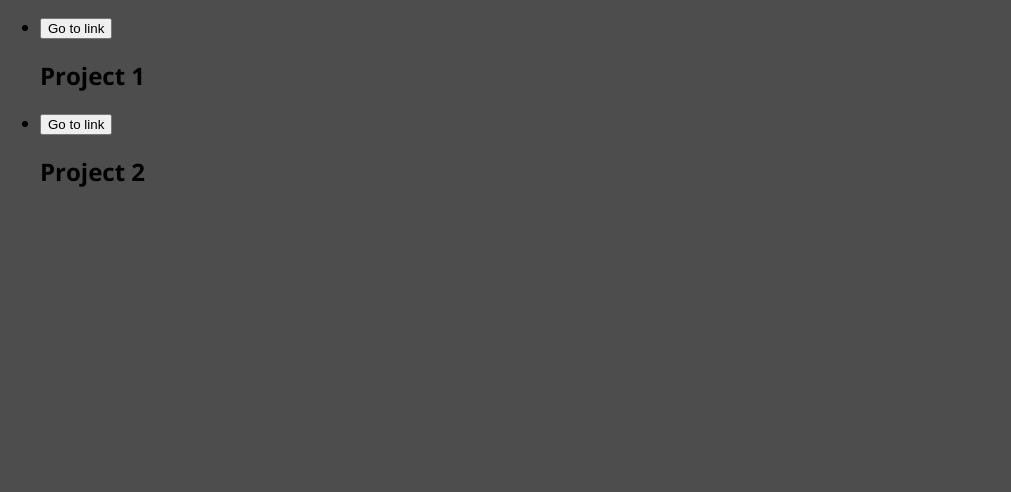
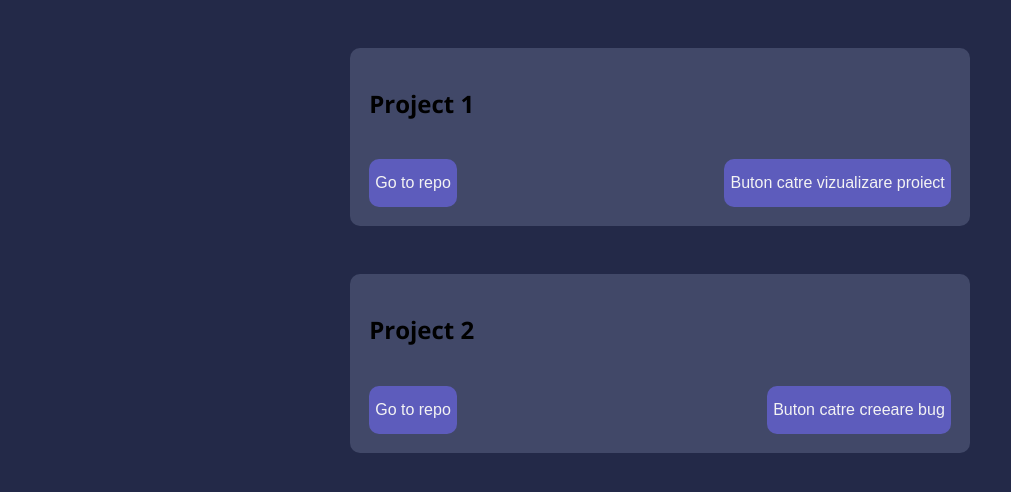
Before and after one commit to ovidiuterbea/proiectTW-bug-tracking, a React (Create React App) app in the folder frontend/: page /projects in a window 1280 px wide. Shown: the top 492 px of the page, without its empty margins (0-1011 px from the left). Built offline with nearby package versions, Linux system fonts and the light colour scheme.

Commit message:
added styling to the project components

```diff
--- a/frontend/src/index.css
+++ b/frontend/src/index.css
@@ -10,7 +10,7 @@ html {
 
 body {
   margin: 0;
-  background: #4d4d4d;
+  background: #232948;
 }
 
 .slide-in-left-enter {
--- a/frontend/src/projects/components/ProjectItem.css
+++ b/frontend/src/projects/components/ProjectItem.css
@@ -0,0 +1,36 @@
+.project-item {
+  display: flex;
+  flex-direction: column;
+  margin: 3rem auto;
+  width: 50%;
+  border-radius: 10px;
+  background-color: #414868;
+  padding: 1.2rem;
+}
+
+.project-item__buttons {
+  display: flex;
+  justify-content: space-between;
+}
+
+.project-item .user-item__info {
+  padding-bottom: 1.2rem;
+}
+
+.project-item__buttons button {
+  border: none;
+  background-color: #5d5cbc;
+  color: #f3f3f3;
+  height: 3rem;
+  width: fit-content;
+  border-radius: 10px;
+  box-shadow: inset 0 0 0 0 #7c7ac2;
+  transition: ease-out 1.2s;
+  font-size: 16px;
+  outline: none;
+}
+
+.project-item__buttons button:hover {
+  box-shadow: inset 250px 0 0 0 #7c7ac2;
+  cursor: pointer;
+}
--- a/frontend/src/projects/components/ProjectItem.js
+++ b/frontend/src/projects/components/ProjectItem.js
@@ -4,15 +4,15 @@ import "./ProjectItem.css";
 const ProjectItem = (props) => {
   return (
     <li className='project-item'>
-      <div className='project-item__content'>
-        <div class='user-item__repo'>
-          <a href={props.repo}>
-            <button>Go to link</button>
-          </a>
-        </div>
-        <div className='user-item__info'>
-          <h2>{props.name}</h2>
-        </div>
+      <div className='user-item__info'>
+        <h2>{props.name}</h2>
+      </div>
+      <div className='project-item__buttons'>
+        <a href={props.repo}>
+          <button>Go to repo</button>
+        </a>
+        {props.isTester && <button>Buton catre creeare bug</button>}
+        {!props.isTester && <button>Buton catre vizualizare proiect</button>}
       </div>
     </li>
   );
--- a/frontend/src/projects/components/ProjectList.js
+++ b/frontend/src/projects/components/ProjectList.js
@@ -21,6 +21,7 @@ const ProjectList = (props) => {
             repo={project.repo}
             users={project.users}
             name={project.name}
+            isTester={project.isTester}
           />
         );
       })}
--- a/frontend/src/projects/pages/Projects.js
+++ b/frontend/src/projects/pages/Projects.js
@@ -7,11 +7,13 @@ const DUMMY_PROJECTS = [
     id: "p1",
     name: "Project 1",
     repo: "https://github.com/ovidiuterbea/Admitere-Liceu",
+    isTester: false,
   },
   {
     id: "p2",
     name: "Project 2",
     repo: "https://github.com/ovidiuterbea/Admitere-Liceu",
+    isTester: true,
   },
 ];
 
```
